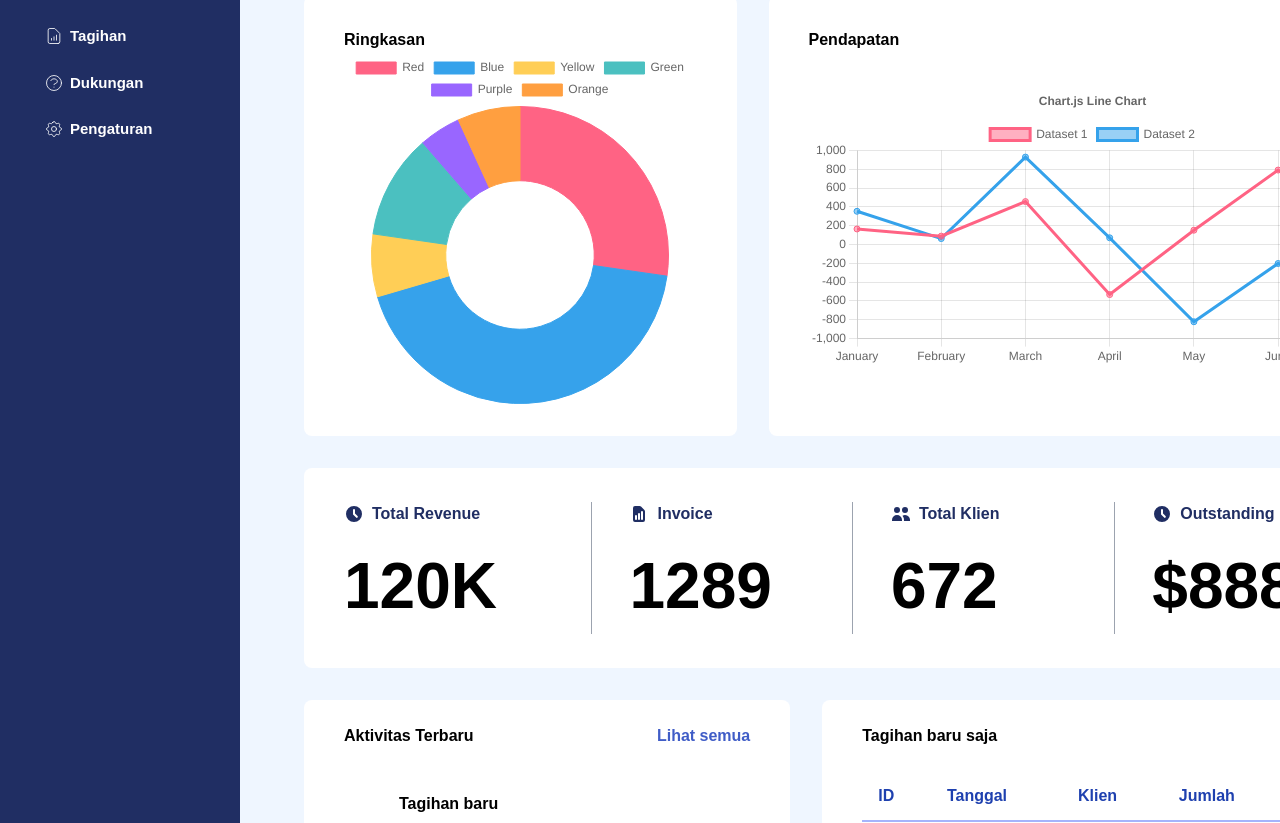
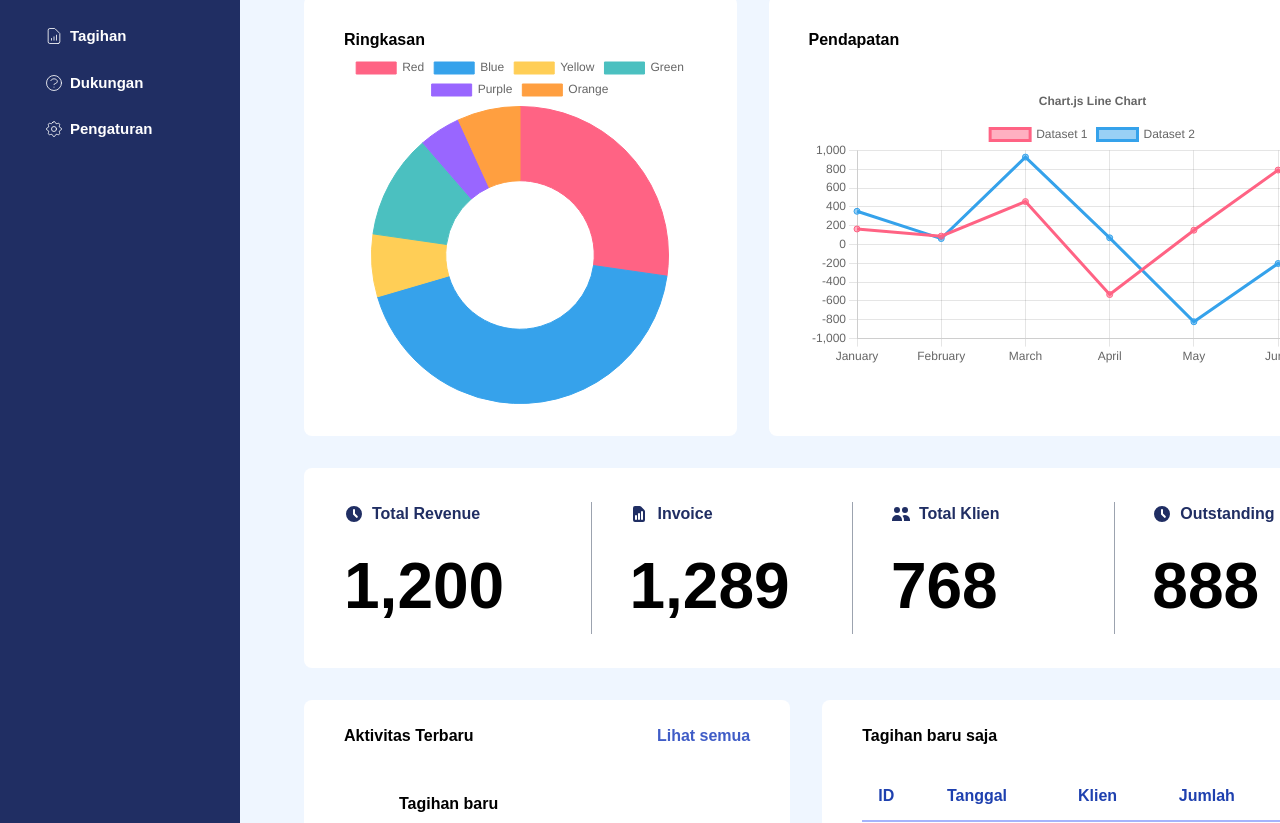
Before and after one commit to ferdianarid/timvoice-digital, a Next.js app: page /admin/Dashboard in a window 1280 px wide. Shown: the part 348-1171 px from the top of the page. Built offline with nearby package versions, Linux system fonts and the light colour scheme.

Commit message:
update dashboard

```diff
--- a/pages/admin/Dashboard.tsx
+++ b/pages/admin/Dashboard.tsx
@@ -25,13 +25,14 @@ import GroupIcon from "../../public/Statistics/groupIcon.svg"
 import clockIcon from "../../public/Statistics/clockIcon.svg"
 import DoughnutChart from '../../components/chart/Doughnut'
 import LineChart from '../../components/chart/LineChart'
+import CountUp from 'react-countup'
 
 // interface NumStatistics
 interface InterfaceStatistics {
 	imgStatistics: any,
 	altStatistics: string,
 	title: string,
-	count: string
+	count: number
 }
 
 // NumStatistics Component
@@ -42,7 +43,7 @@ const NumStatistics = ({ imgStatistics, altStatistics, title, count } : Interfac
 				<Image src={imgStatistics} alt={altStatistics} />
 				<p className="font-bold pl-2 text-[#202E63]">{ title }</p>
 			</div>
-			<h1 className="text-[64px] font-extrabold pt-3">{ count }</h1>
+			<h1 className="text-[64px] font-extrabold pt-3"><CountUp end={count} duration={4} /></h1>
 		</React.Fragment>
 	)
 }
@@ -90,16 +91,16 @@ const Dashboard: NextPage = () => {
 					<div className="w-[1240px] h-auto py-8 px-16 bg-blue-50">
 						<div className="w-full bg-white h-[200px] rounded-lg py-10 px-10 flex items-center justify-between">
 							<div className="w-[24%] border-r border-gray-400">
-								<NumStatistics imgStatistics={CurrencyIcon} altStatistics='revenue' title='Total Revenue' count='120K' />
+								<NumStatistics imgStatistics={CurrencyIcon} altStatistics='revenue' title='Total Revenue' count={1200} />
 							</div>
 							<div className="w-[24%] pl-6 border-r border-gray-400">
-								<NumStatistics imgStatistics={InvoiceIcon} altStatistics='invoice' title='Invoice' count='1289' />
+								<NumStatistics imgStatistics={InvoiceIcon} altStatistics='invoice' title='Invoice' count={1289} />
 							</div>
 							<div className="w-[24%] pl-6 border-r border-gray-400">
-							<NumStatistics imgStatistics={GroupIcon} altStatistics='group' title='Total Klien' count='672' />
+							<NumStatistics imgStatistics={GroupIcon} altStatistics='group' title='Total Klien' count={768} />
 							</div>
 							<div className="w-[24%] pl-6">
-							<NumStatistics imgStatistics={clockIcon} altStatistics='outstanding' title='Outstanding' count='$888' />
+							<NumStatistics imgStatistics={clockIcon} altStatistics='outstanding' title='Outstanding' count={888} />
 							</div>
 						</div>
 					</div>
--- /dev/null
+++ b/pages/material.tsx
@@ -0,0 +1,12 @@
+import React from 'react'
+import Countup from '../design/Countup'
+
+const Material = () => {
+       return (
+              <React.Fragment>
+                     <Countup />
+              </React.Fragment>
+       )
+}
+
+export default Material
```
